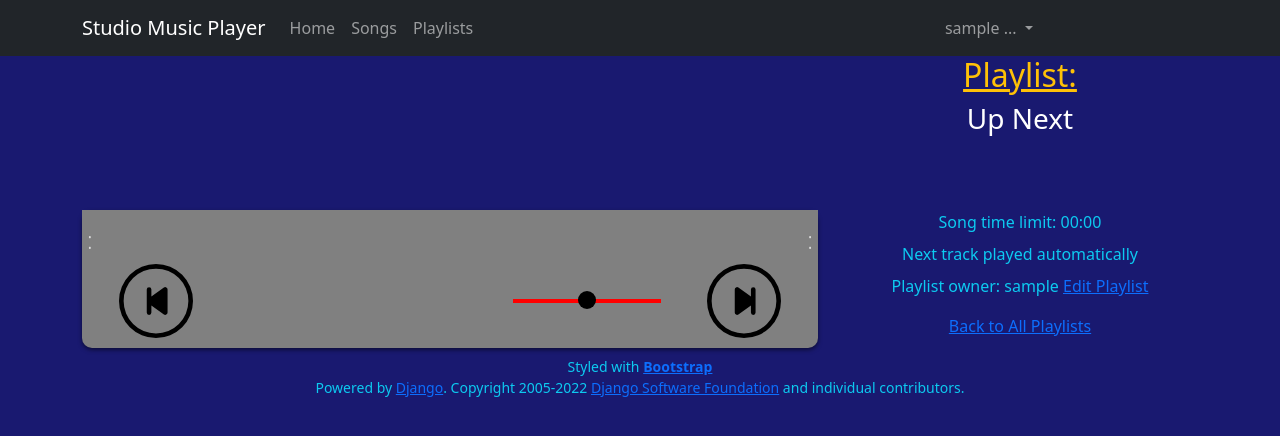
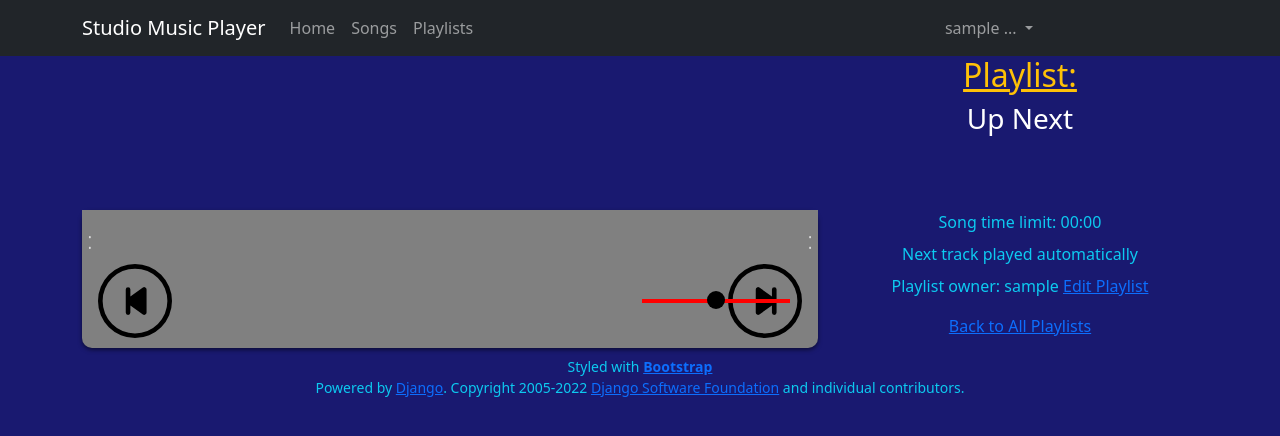
Before and after one commit to dlanghorne0428/StudioMusicPlayer, a Django app: page /playSongList/1 in a window 1280 px wide. Shown: the top 436 px of the page. Run offline with Django 4.2, Linux system fonts and the light colour scheme; a user stored in the database is signed in; tables that the repository leaves empty hold one stand-in row (values such as "Sample post"); some libraries are stand-ins or nearby versions.

Commit message:
Fix positioning of audio controls

```diff
--- a/static/css/play_song_list.css
+++ b/static/css/play_song_list.css
@@ -111,6 +111,8 @@
 
 /****** Control Container  *****/
 div.control-container {
+    /* set position relative, so other controls can use absolute positioning */
+    position: relative;
     margin-top: 10px;
     padding-bottom: 10px;
 }
@@ -120,8 +122,9 @@
     width: 74px;
     height: 74px;
     cursor: pointer;
+    /* float the previous button to the left side of the container */
     float: left;
-    margin-left: 5%;
+    margin-left: 16px;
     background: url("../img/skip-start-circle.svg");
     background-size: cover;
 }
@@ -130,19 +133,21 @@
     width: 74px;
     height: 74px;
     cursor: pointer;
+    /* float the next button to the right side of the container */
     float: right;
-    margin-right: 5%;
+    margin-right: 16px;
     background: url("../img/skip-end-circle.svg");
     background-size: cover;
 }
 
 /****** Play/Pause  *****/
 div.control-container div.amplitude-play-pause {
+    /* put play/pause button in center of container */
+    position: absolute;
+    left: 391px;  /* (856 - 74) / 2 */
     width: 74px;
     height: 74px;
     cursor: pointer;
-    float: left;
-    margin-left: 20%;
 }
 
 div.control-container div.amplitude-play-pause.amplitude-paused {
@@ -163,11 +168,12 @@
 
 /****** Mute Button *****/
 div.control-container div.amplitude-mute {
+    /* use absolute positioning to put mute/volume button on right side of play/pause */
+    position: absolute;
+    left: 481px;
     width: 74px;
     height: 74px;
     cursor: pointer;
-    float: left;
-    margin-left: 20px;
 }
 
 div.control-container div.amplitude-mute.amplitude-not-muted {
@@ -182,11 +188,13 @@
 
 /****** Volume Slider *****/
 div.control-container .amplitude-volume-slider {
+    /* use absolute positioning to put volume slider on right side of mute/volume button */
+    position: absolute;
+    left: 560px;
+    top: 35px;
     width: 148px;  /* calc(100% - 30px);*/
     -webkit-appearance: none;
-    margin-left: 5px;
-    margin-top: 35px;
-    float: left;
+
 }
 
 div.control-container .amplitude-volume-slider:focus {
```
Also changed, not shown: static/css/play_song.css (+14 -9 lines).
